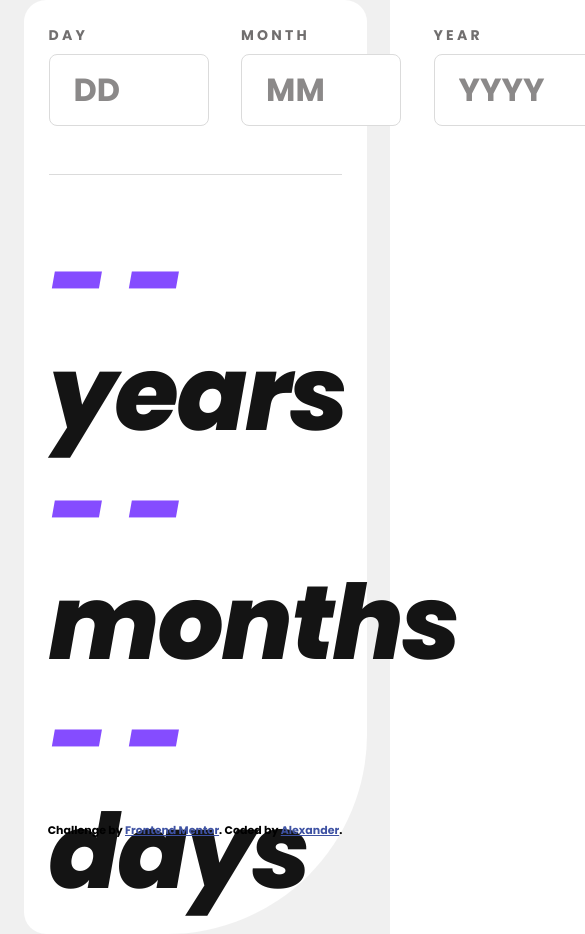
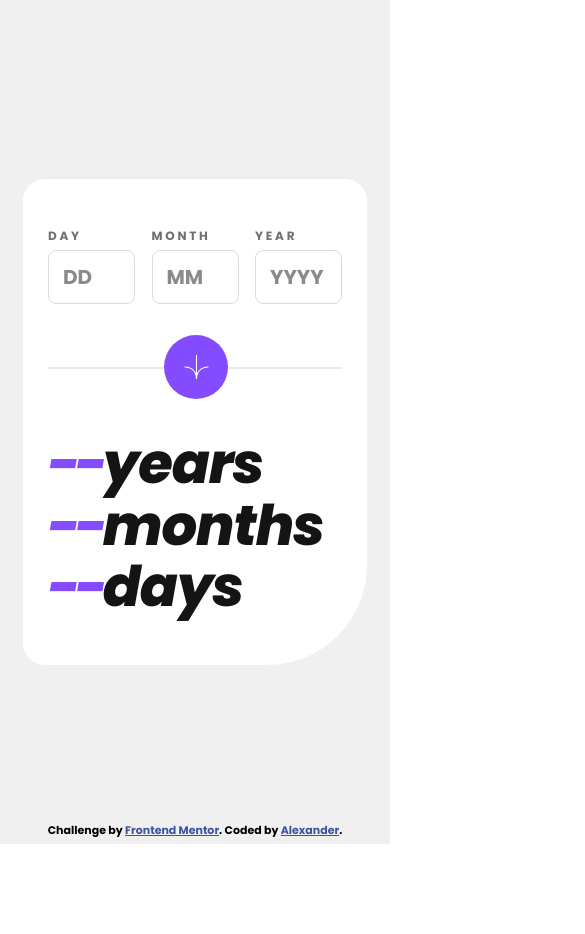
Before and after one commit to albatros444/frontendMentor19, a plain HTML site: page index.html in a window 390 px wide. Shown: the top 934 px of the page, 585 px wide, since content can reach past the window. After the commit the page ends 844 px from the top, so only its background shows below. Drawn offline with Linux system fonts and the light colour scheme.

Commit message:
project complete

```diff
--- a/index.html
+++ b/index.html
@@ -22,19 +22,19 @@
     <div class="background">
       <div class="card">
         <form class="card__inputs">
-          <div class="card__inputs__day">
-            <p class="inputLabel">DAY</p>
-            <input type="text" placeholder="DD" />
+          <div class="card__inputs__container dayCont">
+            <label for="day" class="inputLabel">DAY</label>
+            <input type="text" placeholder="DD" id="day" />
             <p class="errorText"></p>
           </div>
-          <div class="card__inputs__month">
-            <p class="inputLabel">MONTH</p>
-            <input type="text" placeholder="MM" />
+          <div class="card__inputs__container monthCont">
+            <label for="month" class="inputLabel">MONTH</label>
+            <input type="text" placeholder="MM" id="month" />
             <p class="errorText"></p>
           </div>
-          <div class="card__inputs__year">
-            <p class="inputLabel">YEAR</p>
-            <input type="text" placeholder="YYYY" />
+          <div class="card__inputs__container yearCont">
+            <label for="year" class="inputLabel">YEAR</label>
+            <input type="text" placeholder="YYYY" id="year" />
             <p class="errorText"></p>
           </div>
           <button class="card__inputs__circleButton">
--- a/index.js
+++ b/index.js
@@ -1,9 +1,9 @@
 const button = document.querySelector("button");
 const allInputs = document.querySelectorAll("input");
 const allErrorTexts = document.querySelectorAll(".errorText");
-const dayInput = document.querySelector(".card__inputs__day");
-const monthInput = document.querySelector(".card__inputs__month");
-const yearInput = document.querySelector(".card__inputs__year");
+const dayInput = document.querySelector(".dayCont");
+const monthInput = document.querySelector(".monthCont");
+const yearInput = document.querySelector(".yearCont");
 const years = document.querySelector(".yearsOutput");
 const months = document.querySelector(".monthsOutput");
 const days = document.querySelector(".daysOutput");
@@ -108,22 +108,22 @@ const getResult = () => {
   const inpYear = allInput.getFullYear();
   const inputMonth = allInput.getMonth();
   const inputDay = allInput.getDate();
-  // console.log(inpYear, inputMonth, inputDay);
+  console.log(inpYear, inputMonth, inputDay);
 
   const now = new Date();
   const yearNow = now.getFullYear();
   const monthNow = now.getMonth();
   const dayNow = now.getDate();
-  // console.log(yearNow, monthNow, dayNow);
+  console.log(yearNow, monthNow, dayNow);
 
   yearsRes = yearNow - inpYear;
-  if (inputMonth <= monthNow) {
+  if (inputMonth < monthNow) {
     monthsRes = monthNow - inputMonth;
   } else {
     yearsRes--;
     monthsRes = monthNow + 12 - inputMonth;
   }
-  if (inputDay <= dayNow) {
+  if (inputDay < dayNow) {
     daysRes = dayNow - inputDay;
   } else {
     monthsRes--;
@@ -132,11 +132,11 @@ const getResult = () => {
   console.log(yearsRes, monthsRes, daysRes);
   years.innerText = yearsRes;
   years.style.letterSpacing = "-0.02em";
-  years.style.marginRight = "12px";
+  years.style.marginRight = "10px";
   months.innerText = monthsRes;
   months.style.letterSpacing = "-0.02em";
-  months.style.marginRight = "12px";
+  months.style.marginRight = "10px";
   days.innerText = daysRes;
   days.style.letterSpacing = "-0.02em";
-  days.style.marginRight = "12px";
+  days.style.marginRight = "10px";
 };
--- a/scss/main.scss
+++ b/scss/main.scss
@@ -10,9 +10,9 @@
 }
 .card {
   width: 840px;
-  // height: 680px;
   border-radius: 22px 22px 200px 22px;
   padding: 56px;
+  padding-bottom: 26px;
   background-color: white;
   &__inputs {
     position: relative;
@@ -20,14 +20,16 @@
     justify-content: space-between;
     width: 545px;
     margin-bottom: 40px;
-
+    &__container {
       .inputLabel {
+        display: block;
         margin-bottom: 8px;
         font-size: 14px;
         letter-spacing: 0.23em;
         color: hsl(0, 1%, 44%);
       }
       input {
+        display: block;
         width: 160px;
         height: 72px;
         margin-bottom: 8px;
@@ -35,12 +37,18 @@
         border: 1px solid hsl(0, 0%, 86%);
         border-radius: 8px;
         font-size: inherit;
+
+        caret-color: hsl(259, 100%, 65%);
         &::placeholder {
           color: hsl(0, 1%, 54%);
+        }
+        &:focus {
+          border: 1px solid hsl(259, 54%, 45%);
         }
       }
       .errorText {
         display: none;
+      }
     }
     &__circleButton {
       position: absolute;
@@ -58,9 +66,13 @@
       font-family: inherit;
       text-align: center;
       text-decoration: none;
+      transition: all ease-in-out 0.153s;
+      &:hover {
+        background-color: hsl(0, 0%, 8%);
+      }
     }
     .wrong {
-      p {
+      label {
         color: hsl(0, 100%, 67%);
       }
       input {
@@ -71,12 +83,13 @@
         font-size: 14px;
         font-style: italic;
         margin-bottom: 8px;
+        color: hsl(0, 100%, 67%);
       }
     }
   }
   hr {
-    height: 1px;
-    background-color: hsl(0, 0%, 86%);
+    height: 2px;
+    background-color: hsl(0, 2%, 92%);
     border: none;
     margin-bottom: 48px;
   }
@@ -85,6 +98,7 @@
     font-weight: 700;
     font-style: italic;
     color: hsl(0, 0%, 8%);
+    padding-bottom: 30px;
     p {
       margin-bottom: 0;
       line-height: 1.1;
--- a/scss/mediaQs.scss
+++ b/scss/mediaQs.scss
@@ -1,9 +1,60 @@
-@media screen and (max-width: 400px) {
+@media screen and (max-width: 870px) {
   .background {
-    height: 100%;
   }
   .card {
-    width: 343px;
+    width: 344px;
     padding: 25px;
+    padding-top: 48px;
+    border-radius: 22px 22px 100px 22px;
+    // margin-top: 85px;
+    // margin-bottom: 100px;
+
+    &__inputs {
+      width: 100%;
+      margin-bottom: 55px;
+      &__container {
+        .inputLabel {
+          font-size: 12px;
+          margin-bottom: 5px;
+        }
+        input {
+          width: 87px;
+          height: 54px;
+          font-size: 20px;
+          padding-left: 14px;
+          &::placeholder {
+            font-size: 20px;
+          }
+        }
+      }
+      &__circleButton {
+        right: 114px;
+        bottom: -87px;
+        width: 64px;
+        height: 64px;
+        img {
+          width: 25px;
+        }
+      }
+      .wrong {
+        .errorText {
+          font-size: 11px;
+          line-height: 1.2;
+        }
+      }
+    }
+    hr {
+      margin-bottom: 64px;
+    }
+    &__results {
+      font-size: 56px;
+      padding-bottom: 22px;
+      p {
+        span {
+          margin-right: 0px;
+          letter-spacing: -5px;
+        }
+      }
+    }
   }
 }
```
Also changed, not shown: dist/main.css, 1 other file. Lines whose indentation alone changed are shown as unchanged.
